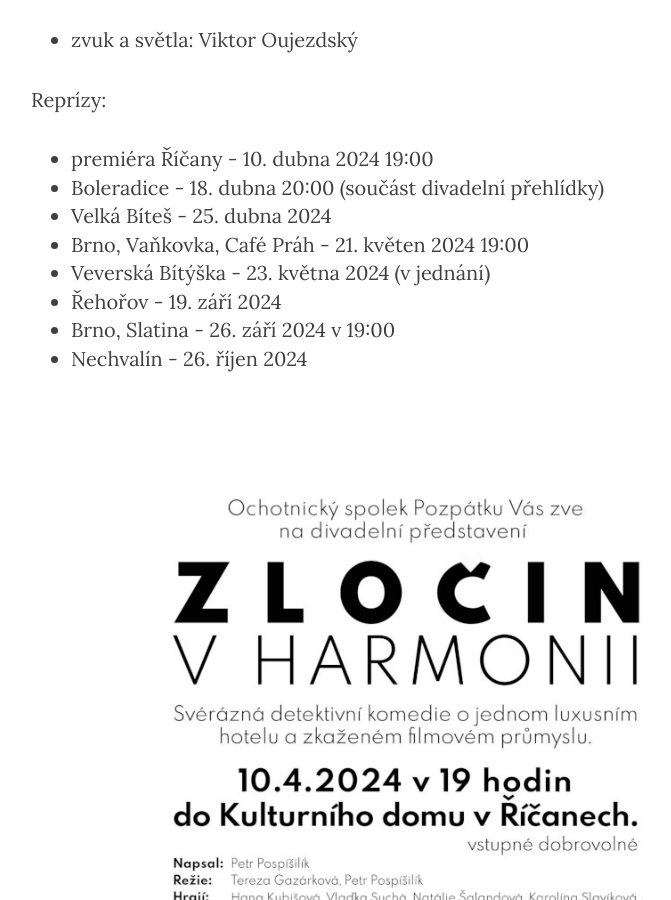
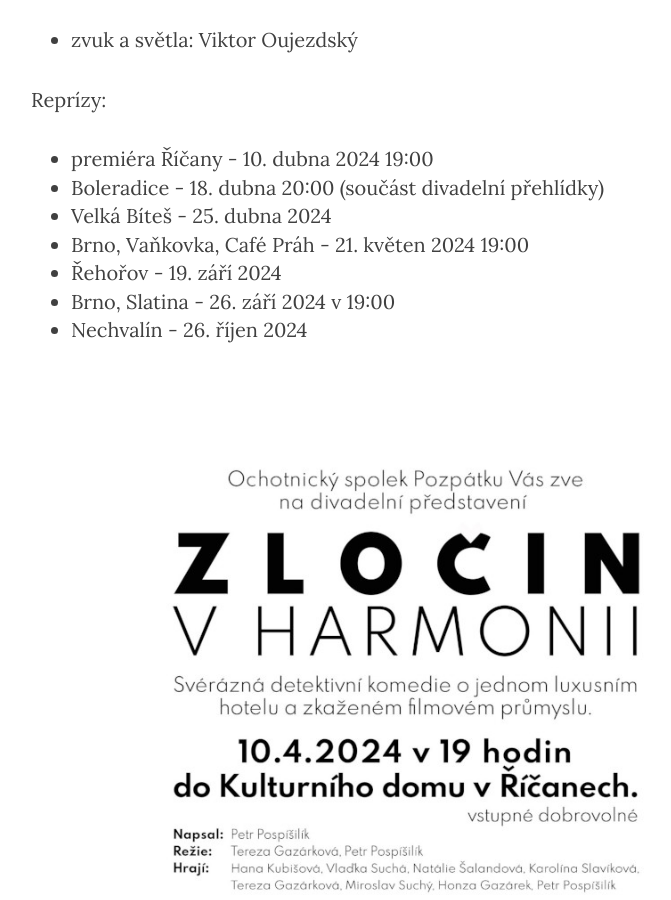
Before and after one commit to xsuchy/pozpatku, a Jekyll site: the page built from _posts/2024-02-24-zlocin-v-harmonii.markdown, in a window 1280 px wide and 900 px high, scrolled down 1206 px. Shown: the whole window, without its empty margins (234-905 px from the left). Built offline with Jekyll 4.4.1, drawn with Linux system fonts in a browser that asks for light colours; nearby versions of some CDN libraries.

Commit message:
smazat bitysku

```diff
--- a/_posts/2024-02-24-zlocin-v-harmonii.markdown
+++ b/_posts/2024-02-24-zlocin-v-harmonii.markdown
@@ -33,7 +33,6 @@ Reprízy:
  * [Boleradice](https://boleradice-divadlo.cz/program-rezervace-dsbm/?view=detail&id=367956&date=18.04.2024) - 18. dubna 20:00 (součást [divadelní přehlídky](https://www.mrstikovodivadelnijaro.cz/program-prehlidky/))
  * [Velká Bíteš - 25. dubna 2024](https://www.facebook.com/events/990467832495585)
  * Brno, Vaňkovka, Café Práh - 21. květen 2024 19:00
- * [Veverská Bítýška - 23. května 2024](http://www.prkno.net/?page_id=835) (v jednání)
  * Řehořov - 19. září 2024
  * Brno, Slatina - 26. září 2024 v 19:00
  * Nechvalín - 26. říjen 2024
```
